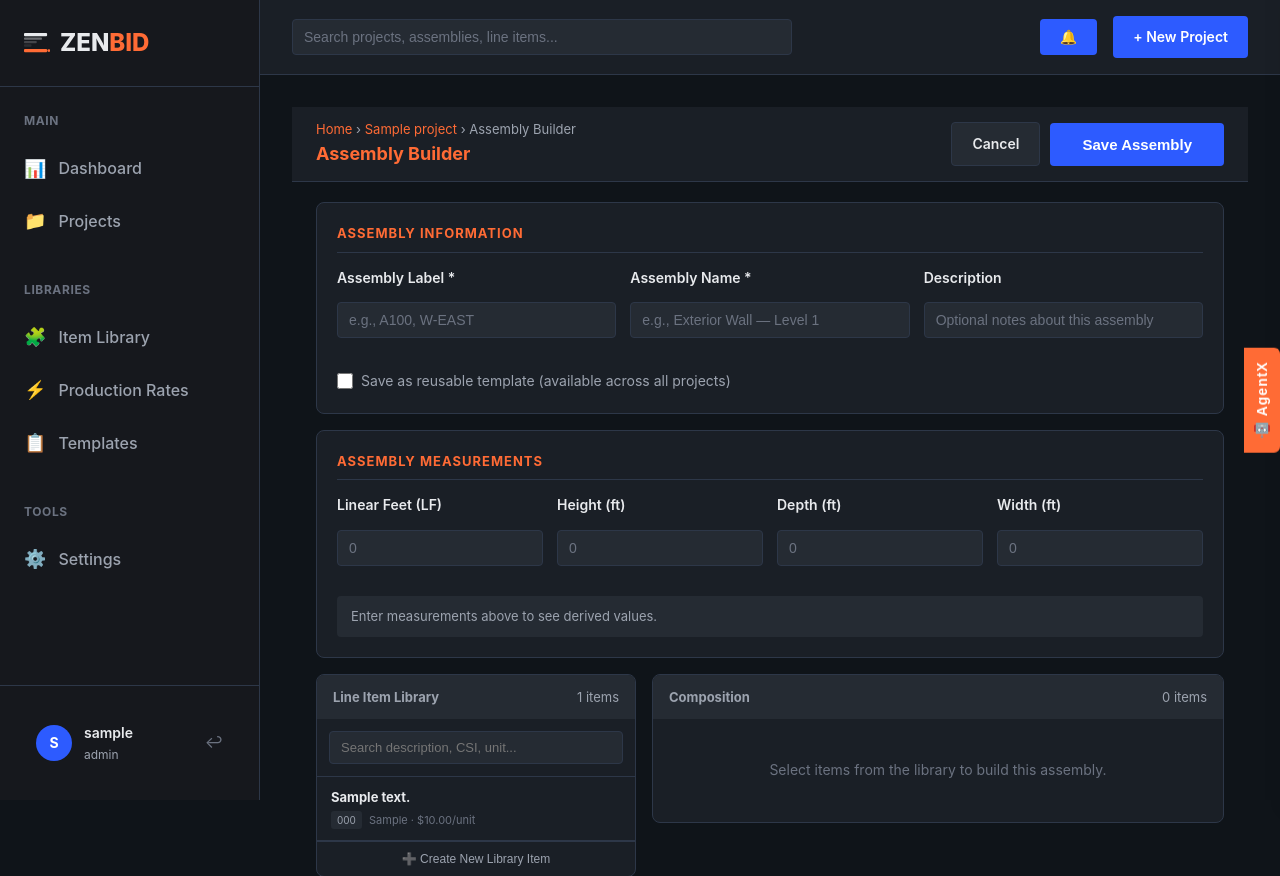
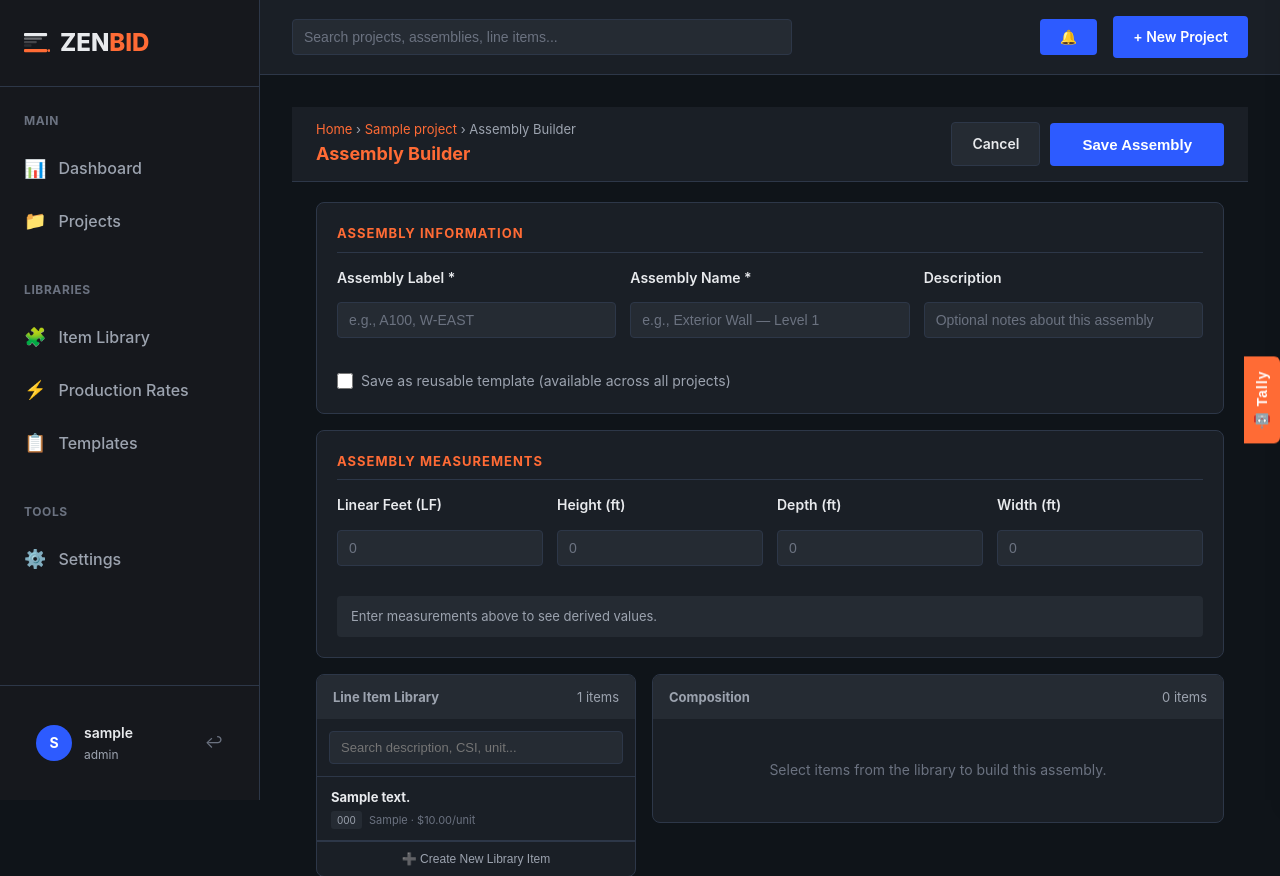
Before and after one commit to agentxt9-hub/Esimator-Agent, a Flask app: page /project/1/assembly/builder in a window 1280 px wide. Shown: the top 876 px of the page. Run offline with Flask 3, Linux system fonts and the light colour scheme; a user stored in the database is signed in; tables that the repository leaves empty hold one stand-in row (values such as "Sample post"); some libraries are stand-ins or nearby versions.

Commit message:
brand: B.2 — rename AgentX → Tally in all user-facing in-app copy + fix banned phrases
- agentx_panel.html: all user-visible strings renamed (tab, title, welcome bubble, placeholder,
  toast messages, proposal headers, error messages, scope gap strings). Internal IDs/CSS/JS vars untouched.
- templates/index.html: "AI-powered construction estimating tool" → "Takeoff. Estimate. Scope review. One tool."
- templates/signup.html: "Start building smarter estimates in under 60 seconds" → "Full workflow estimating — from takeoff to proposal"
- e2e/helpers/global-setup.js: fix baseURL propagation — read process.env.BASE_URL directly (config.use?.baseURL doesn't propagate into globalSetup). Add console.log for visibility. Verified against staging 25/25.
Tests: 39/39 + 99/99 passing.

Co-Authored-By: Claude Sonnet 4.6 <noreply@anthropic.com>

```diff
--- a/templates/agentx_panel.html
+++ b/templates/agentx_panel.html
@@ -869,7 +869,7 @@
 <div id="ax-toast"></div>
 
 <!-- Tab trigger -->
-<button id="agentx-tab" onclick="axToggle()">🤖 AgentX</button>
+<button id="agentx-tab" onclick="axToggle()">🤖 Tally</button>
 
 <!-- Overlay -->
 <div id="agentx-overlay" onclick="axClose()"></div>
@@ -878,7 +878,7 @@
 <div id="agentx-panel">
     <div class="ax-header">
         <div class="ax-header-row">
-            <span class="ax-title">🤖 AgentX</span>
+            <span class="ax-title">🤖 Tally</span>
             <div style="display:flex;gap:6px;align-items:center;">
                 <button id="ax-rates-btn" onclick="axToggleRates()" title="Production Rate & Pricing Assistant">📊 Rates</button>
                 <button id="ax-scope-btn" onclick="axRunScopeGap()" title="Scope Gap Detector" disabled>🔍 Check Scope</button>
@@ -919,7 +919,7 @@
                 <button class="ax-builder-generate-btn" id="ax-builder-gen-btn" onclick="axGenerateAssembly()">⚡ Generate Assembly</button>
             </div>
             <div id="ax-builder-loading" class="ax-builder-loading" style="display:none;">
-                <span class="ax-spin">⚙</span>AgentX is building your assembly…
+                <span class="ax-spin">⚙</span>Tally is building your assembly…
             </div>
             <div id="ax-builder-preview"></div>
         </div>
@@ -931,14 +931,14 @@
     </div>
 
     <div class="ax-messages" id="ax-messages">
-        <div class="ax-bubble assistant" id="ax-welcome-bubble">Hi! I'm AgentX. Use Research mode for construction knowledge, or Chat for general questions. Open a project to unlock Estimate mode.</div>
+        <div class="ax-bubble assistant" id="ax-welcome-bubble">Hi! I'm Tally. Use Research mode for construction knowledge, or Chat for general questions. Open a project to unlock Estimate mode.</div>
     </div>
 
     <div id="ax-voice-status">
         <span class="ax-voice-dot"></span>Listening…
     </div>
     <div class="ax-input-area">
-        <textarea id="ax-input" rows="2" placeholder="Ask AgentX…"></textarea>
+        <textarea id="ax-input" rows="2" placeholder="Ask Tally…"></textarea>
         <button id="ax-mic" title="Voice input">🎤</button>
         <button id="ax-send" onclick="axSend()">Send</button>
     </div>
@@ -1004,7 +1004,7 @@
     }
 
     function axShowLoading() {
-        axLoadingEl = axAppendBubble('AgentX is thinking…', 'loading');
+        axLoadingEl = axAppendBubble('Tally is thinking…', 'loading');
     }
     function axRemoveLoading() {
         if (axLoadingEl) { axLoadingEl.remove(); axLoadingEl = null; }
@@ -1023,11 +1023,11 @@
     }
 
     const AX_TOAST_MESSAGES = {
-        add_line_items:   '✓ Assembly added by AgentX',
-        update_line_item: '✓ Line item updated by AgentX',
-        update_assembly:  '✓ Assembly updated by AgentX',
-        delete_line_item: '✓ Line item removed by AgentX',
-        bulk_update:      '✓ Estimate recalculated by AgentX',
+        add_line_items:   '✓ Assembly added by Tally',
+        update_line_item: '✓ Line item updated by Tally',
+        update_assembly:  '✓ Assembly updated by Tally',
+        delete_line_item: '✓ Line item removed by Tally',
+        bulk_update:      '✓ Estimate recalculated by Tally',
     };
 
     // ── Live estimate refresh ────────────────────────────────────────
@@ -1063,17 +1063,17 @@
             const rows = (proposal.line_items || []).map(li =>
                 `<div class="ax-proposal-item-row">• ${_axEsc(li.description)} — ${li.quantity} ${_axEsc(li.unit)}</div>`
             ).join('');
-            headerHtml  = 'AgentX wants to add to your estimate';
+            headerHtml  = 'Tally wants to add to your estimate';
             bodyHtml    = asmLine + `<div class="ax-proposal-items">${rows || '<em>No items</em>'}</div>`;
             applyLabel  = '✓ Apply to Estimate';
 
         } else if (action === 'update_line_item' || action === 'update_assembly') {
-            headerHtml  = 'AgentX wants to update your estimate';
+            headerHtml  = 'Tally wants to update your estimate';
             bodyHtml    = `<div style="color:#ccc;font-size:12px;margin-bottom:8px;">${_axEsc(proposal.description || '')}</div>`;
             applyLabel  = '✓ Apply Update';
 
         } else if (action === 'delete_line_item') {
-            headerHtml  = '⚠ AgentX wants to remove an item';
+            headerHtml  = '⚠ Tally wants to remove an item';
             bodyHtml    = `<div style="color:#ccc;font-size:12px;margin-bottom:4px;">${_axEsc(proposal.item_name || 'Unknown item')}</div>
                            <div style="color:#e74c3c;font-size:11px;margin-bottom:8px;">This cannot be undone</div>`;
             applyLabel  = '✓ Remove Item';
@@ -1082,13 +1082,13 @@
 
         } else if (action === 'bulk_update') {
             const count = (proposal.line_items || []).length;
-            headerHtml  = 'AgentX wants to recalculate your estimate';
+            headerHtml  = 'Tally wants to recalculate your estimate';
             bodyHtml    = `<div style="color:#ccc;font-size:12px;margin-bottom:8px;">${_axEsc(proposal.description || '')}</div>
                            <div style="color:#aaa;font-size:11px;margin-bottom:8px;">${count} item(s) will be updated</div>`;
             applyLabel  = '✓ Apply All Updates';
 
         } else {
-            headerHtml = 'AgentX proposal';
+            headerHtml = 'Tally proposal';
             bodyHtml   = `<pre style="font-size:11px;color:#aaa;">${_axEsc(JSON.stringify(proposal, null, 2))}</pre>`;
             applyLabel = '✓ Apply';
         }
@@ -1126,7 +1126,7 @@
             const data = await res.json();
             if (data.success) {
                 card.innerHTML = `<div style="color:#4caf93;font-size:13px;padding:4px 0;">✓ Applied successfully.</div>`;
-                axShowToast(AX_TOAST_MESSAGES[action] || '✓ Applied by AgentX');
+                axShowToast(AX_TOAST_MESSAGES[action] || '✓ Applied by Tally');
                 await refreshEstimateView();
             } else {
                 btn.disabled    = false;
@@ -1272,7 +1272,7 @@
             isListening = false;
             micBtn.classList.remove('listening');
             statusBar.classList.remove('active');
-            inputEl.placeholder = 'Ask AgentX…';
+            inputEl.placeholder = 'Ask Tally…';
             inputEl.focus();
         });
 
@@ -1281,7 +1281,7 @@
             isListening = false;
             micBtn.classList.remove('listening');
             statusBar.classList.remove('active');
-            inputEl.placeholder = 'Ask AgentX…';
+            inputEl.placeholder = 'Ask Tally…';
             if (e.error !== 'aborted' && e.error !== 'no-speech') {
                 axAppendBubble('Mic error: ' + e.error, 'assistant');
             }
@@ -1340,7 +1340,7 @@
                 genBtn.disabled = false;
                 preview.style.display = 'block';
                 preview.innerHTML = `<div style="color:#e74c3c;font-size:12px;padding:10px;">
-                    AgentX couldn't build that assembly. Try describing the work in more detail.</div>`;
+                    Tally couldn't build that assembly. Try describing the work in more detail.</div>`;
                 return;
             }
 
@@ -1354,7 +1354,7 @@
             genBtn.disabled         = false;
             preview.style.display   = 'block';
             preview.innerHTML = `<div style="color:#e74c3c;font-size:12px;padding:10px;">
-                AgentX couldn't build that assembly. Try describing the work in more detail.</div>`;
+                Tally couldn't build that assembly. Try describing the work in more detail.</div>`;
         }
     }
 
@@ -1442,7 +1442,7 @@
             const data = await res.json();
 
             if (data.success) {
-                axShowToast('✓ Assembly built and added by AgentX');
+                axShowToast('✓ Assembly built and added by Tally');
                 await refreshEstimateView();
                 // Close builder, clear textarea
                 document.getElementById('ax-builder').classList.remove('open');
@@ -1484,7 +1484,7 @@
         axOpen();
 
         const loadingEl = axAppendBubble(
-            '🔍 AgentX is reviewing your estimate for scope gaps…\nThis may take a few seconds.',
+            '🔍 Tally is reviewing your estimate for scope gaps…\nThis may take a few seconds.',
             'loading'
         );
 
@@ -1500,7 +1500,7 @@
             if (!data.success) {
                 const msg = (data.error || '').toLowerCase().includes('no assembl')
                     ? 'No assemblies found. Add some work to your estimate first and then run the scope gap check.'
-                    : 'AgentX couldn\'t complete the scope review. Make sure your estimate has at least one assembly before running a gap check.';
+                    : 'Tally couldn\'t complete the scope review. Make sure your estimate has at least one assembly before running a gap check.';
                 axAppendBubble(msg, 'assistant');
                 return;
             }
@@ -1517,7 +1517,7 @@
 
         } catch (err) {
             loadingEl.remove();
-            axAppendBubble('AgentX couldn\'t complete the scope review. Make sure your estimate has at least one assembly before running a gap check.', 'assistant');
+            axAppendBubble('Tally couldn\'t complete the scope review. Make sure your estimate has at least one assembly before running a gap check.', 'assistant');
         }
     }
 
@@ -1844,7 +1844,7 @@
             document.getElementById('ax-scope-btn').disabled  = false;
             axSetMode('estimate');
             document.getElementById('ax-welcome-bubble').textContent =
-                'Hi! I\'m AgentX. I can see your full project estimate. Ask me anything — costs, quantities, missing items, or say "suggest concrete items" to get a write proposal.';
+                'Hi! I\'m Tally. I can see your full project estimate. Ask me anything — costs, quantities, missing items, or say "suggest concrete items" to get a write proposal.';
         } else {
             // Not on a project page — disable Estimate mode and project buttons
             estimateBtn.disabled = true;
--- a/templates/index.html
+++ b/templates/index.html
@@ -32,7 +32,7 @@
     <div class="container">
         {% include 'nav.html' %}
         <h1>Construction Estimator</h1>
-        <p class="subtitle">Your AI-powered construction estimating tool</p>
+        <p class="subtitle">Takeoff. Estimate. Scope review. One tool.</p>
 
         <div class="stats-bar">
             <div class="stat">
--- a/templates/signup.html
+++ b/templates/signup.html
@@ -238,7 +238,7 @@
                     <span>ZEN<span class="bid-accent">BID</span></span>
                 </div>
                 <h1>Create your account</h1>
-                <p>Start building smarter estimates in under 60 seconds</p>
+                <p>Full workflow estimating — from takeoff to proposal</p>
             </div>
 
             {% if error %}
```
Also changed, not shown: FEEDBACK_LOOP.md (+12 -0 lines), ORCHESTRATOR_TASK_PLAN.md (+5 -4 lines), e2e/helpers/global-setup.js (+4 -3 lines).
